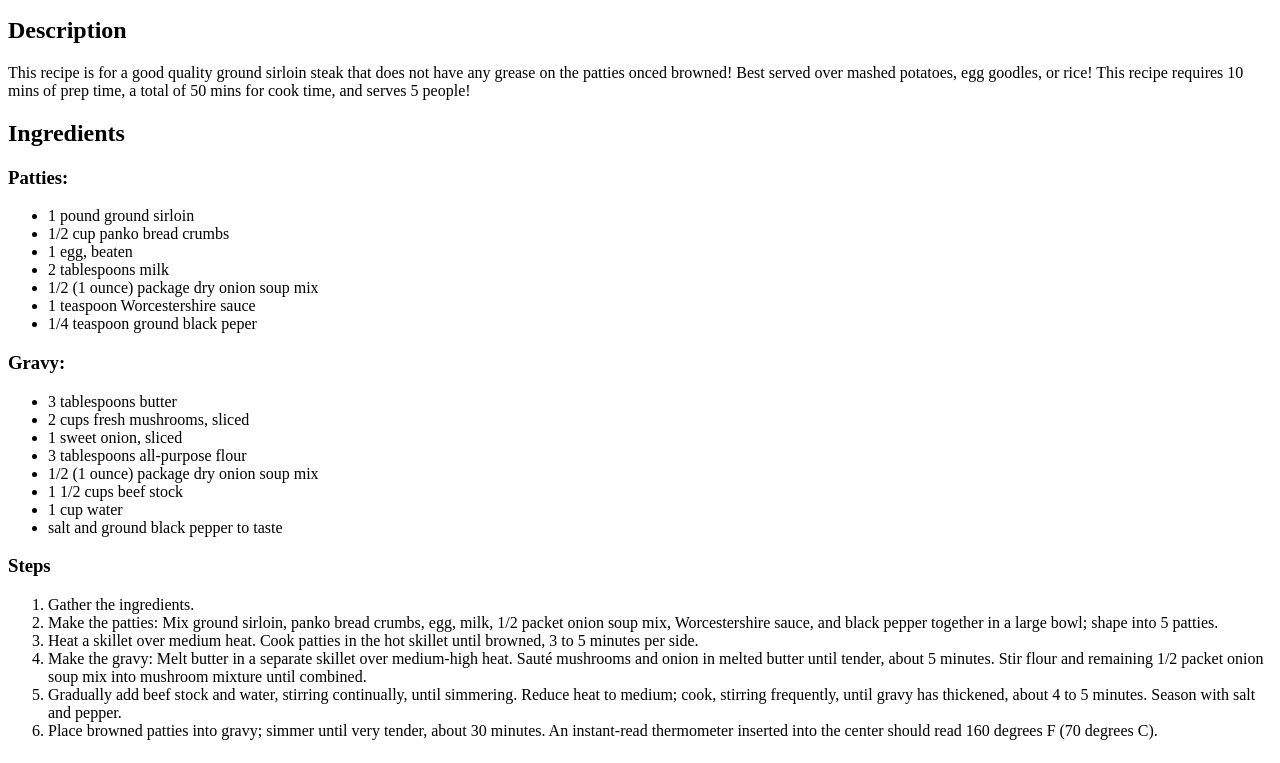
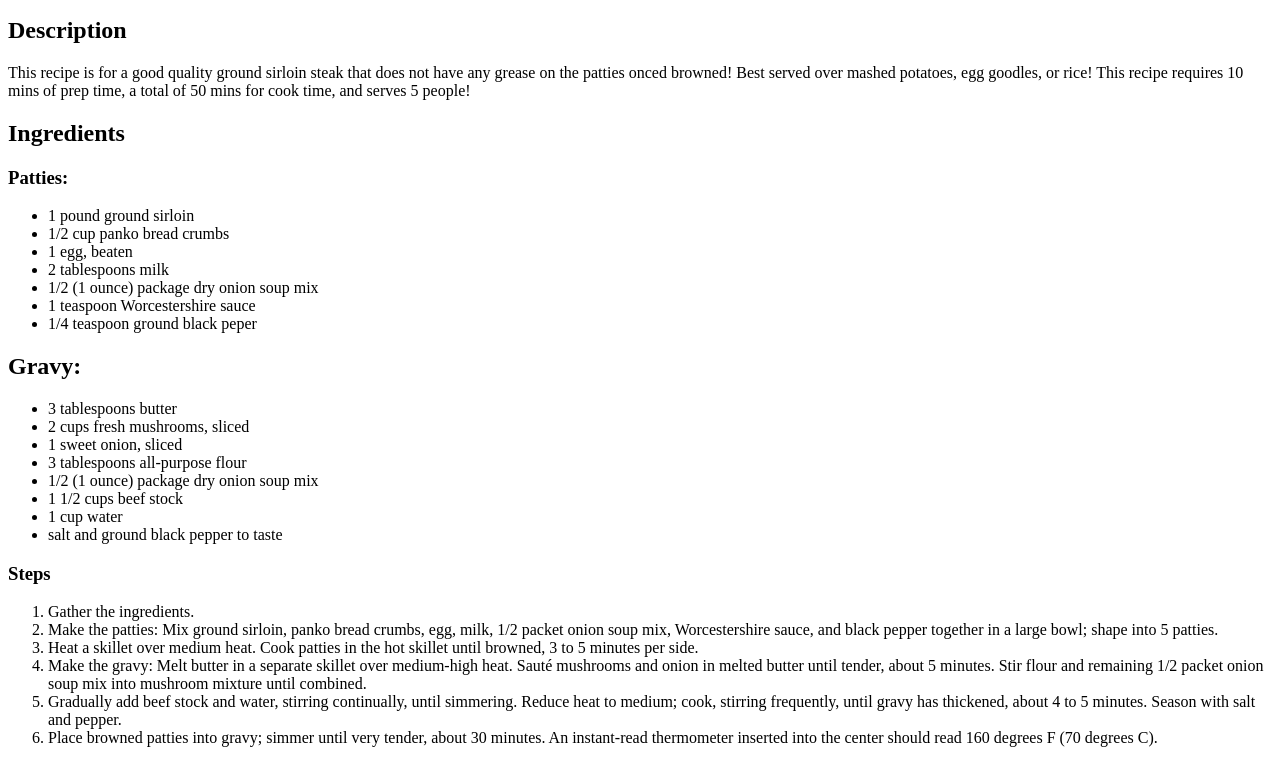
Before and after one commit to ImNickNac/odin-recipes, a plain HTML site: page recipes/midwest_salisbury_steak.html in a window 1280 px wide. Shown: the part 101-864 px from the top of the page. Drawn offline with Linux system fonts and the light colour scheme.

Commit message:
Correcting Heading for Gravy

```diff
--- a/recipes/midwest_salisbury_steak.html
+++ b/recipes/midwest_salisbury_steak.html
@@ -21,7 +21,7 @@
             <li>1 teaspoon Worcestershire sauce</li>
             <li>1/4 teaspoon ground black peper</li>
         </ul>
-        <h3>Gravy:</h3>
+        <h2>Gravy:</h2>
         <ul>
             <li>3 tablespoons butter</li>
             <li>2 cups fresh mushrooms, sliced</li>
```
